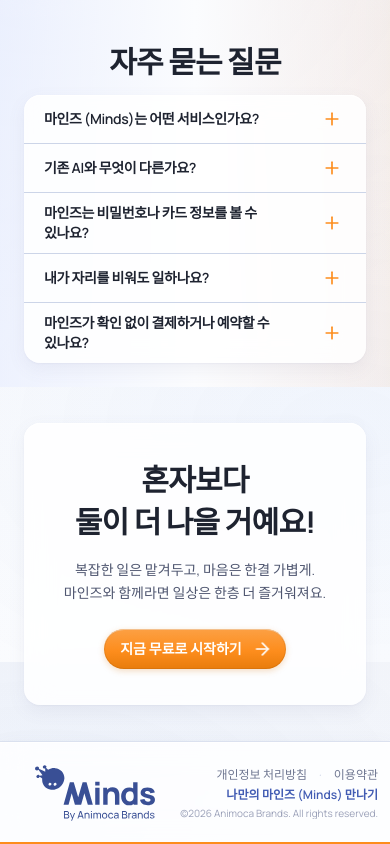
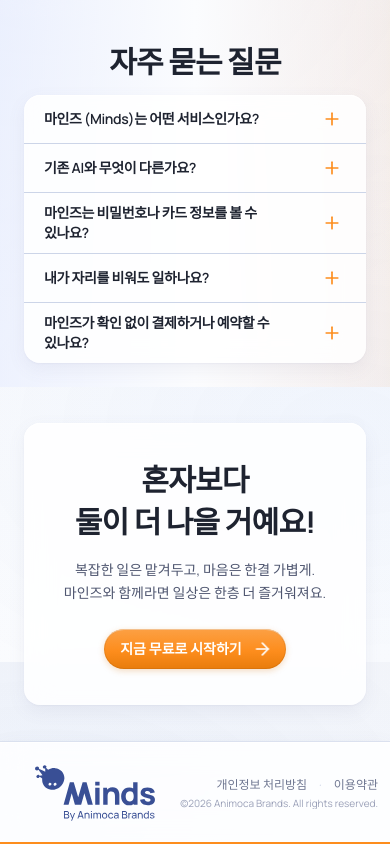
Before and after one commit to justinay-00/minds-korea-landing, a React (Vite) app: page / in a window 390 px wide. Shown: the part 1870-2714 px from the top of the page. Built offline with nearby package versions, Linux system fonts and the light colour scheme; no server answers; a web font is replaced by a local one; what @posthog/react would draw is missing.

Commit message:
Remove the Meet your Minds footer text link.
Drops 나만의 마인즈 (Minds) 만나기 from the footer on mobile
and desktop while leaving privacy, terms, and copyright in place.

```diff
--- a/src/components/Footer.tsx
+++ b/src/components/Footer.tsx
@@ -28,11 +28,6 @@ export default function Footer({ language }: FooterProps) {
               {language === 'ko' ? '이용약관' : 'Terms'}
             </a>
           </div>
-          <button
-            className="cursor-pointer text-xs font-semibold text-[var(--blue-lit)] transition-colors hover:text-[var(--blue-tint)]"
-          >
-            {language === 'ko' ? '나만의 마인즈 (Minds) 만나기' : 'Meet your Minds assistant'}
-          </button>
           <p className="truncate text-[10px] leading-tight text-[var(--text-label-cool)] sm:text-xs sm:leading-relaxed sm:text-[var(--text-muted-cool)]">
             ©2026{' '}
             <a
```
